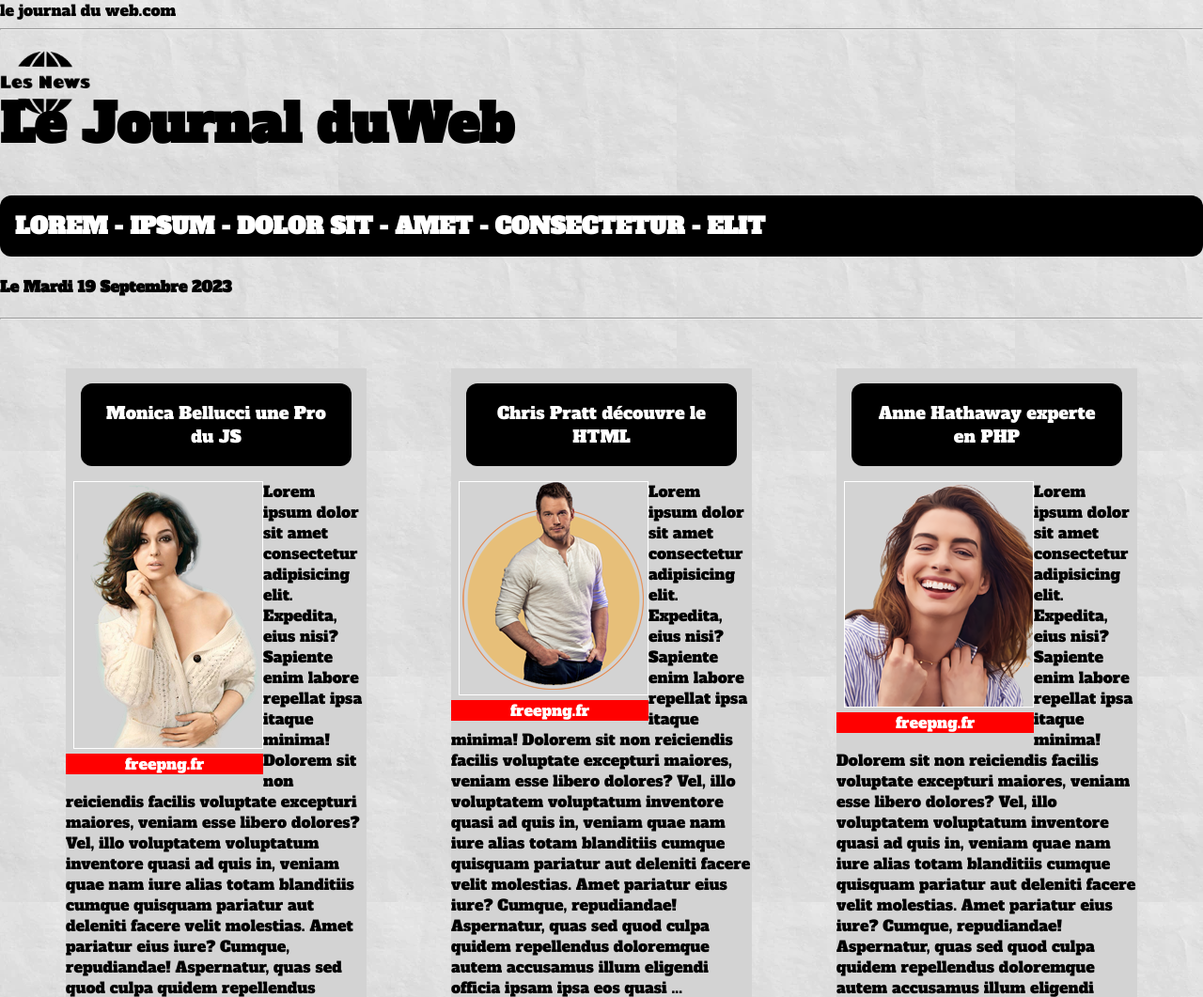
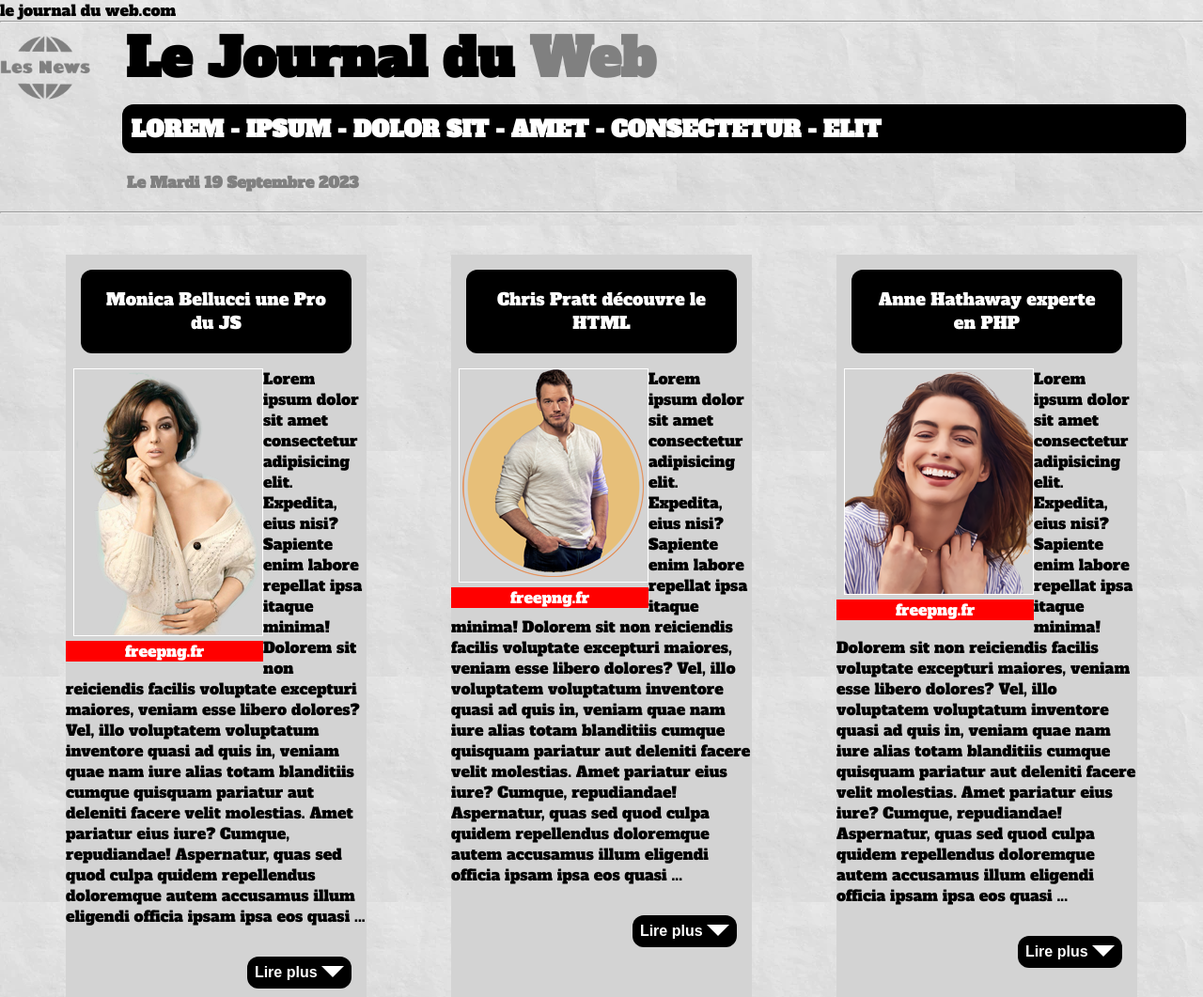
Before and after one commit to SeguraOmar/copie-journal, a plain HTML site: page index.html in a window 1280 px wide. Shown: the top 1061 px of the page at 94% size. Drawn offline with Linux system fonts and the light colour scheme.

Commit message:
Presque terminé

```diff
--- a/css/style.scss
+++ b/css/style.scss
@@ -10,7 +10,6 @@ body {
     color: black;
     margin: 0;
     max-width: 100vw;
-
 
 }
 
@@ -59,6 +58,7 @@ button {
     border-radius: 12px;
     font-weight: bold;
     font-size: 16px;
+
 }
 
 .box {
@@ -105,25 +105,36 @@ button {
 }
 
 #triangle {
-    @include triangle(white, 0.8rem, down)
+    @include triangle(white, 0.8rem, down);
+    display: inline-block;
 }
 
-#logo {
 
-    width: 1rem;
-    height: 1rem;
-
-}
 
 #logo-journal {
     width: 6rem;
     height: 6rem;
+    color: grey;
+    filter: invert(50%)
+}
+
+#logo {
+    display: inline-block;
+    width: 120px;
+    float: left;
+
 
 }
 
+
+
 h1 {
-    display: flex;
+    position: relative;
+    margin: 0;
     font-size: 56px;
+    left: 14px;
+
+
 
 }
 
@@ -132,13 +143,38 @@ h2 {
 
     background-color: black;
     color: white;
-    padding: 1rem;
+    padding: 0.6rem;
     border-radius: 12px;
     font-size: 24px;
+    margin: 10px;
+
 
 }
 
-#tite-flex {
+#title-flex {
     display: flex;
-    text-align: center;
+    display: inline-block;
+    width: 90%;
+
+
+
+
 }
+
+hr {
+    margin: 0;
+}
+
+h4 {
+    position: relative;
+    margin: 20px;
+    right: 5px;
+}
+
+#web {
+    color: grey;
+}
+
+#date_du_jour {
+    color: grey;
+}
```
Also changed, not shown: css/style.css, 1 other file.
